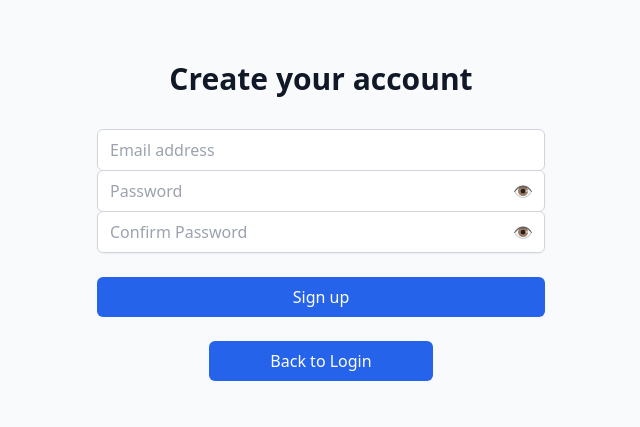
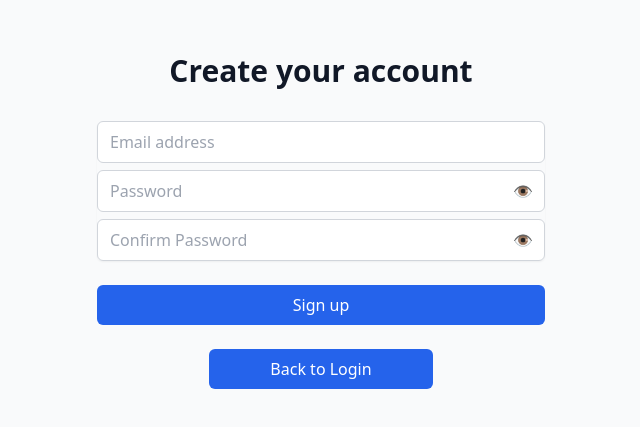
Before and after one commit to pratikmagdum4/SurveyForms, a React (Vite) app: page /signup in a window 1280 px wide. Shown: the part 191-618 px from the top of the page, without its empty margins (319-959 px from the left). Built offline with nearby package versions, Linux system fonts and the light colour scheme.

Commit message:
add:padding

```diff
--- a/src/pages/Login.tsx
+++ b/src/pages/Login.tsx
@@ -66,7 +66,7 @@ export default function Login() {
                 <p className={`${LoginParaCSS}`}>{errors.email.message}</p>
               )}
             </div>
-            <div className="relative">
+            <div className="relative pb-2 pt-2">
               <input
                 type={showPassword ? 'text' : 'password'}
                 {...register('password', { required: 'Password is required' })}
--- a/src/pages/SignupPage.tsx
+++ b/src/pages/SignupPage.tsx
@@ -52,7 +52,7 @@ export default function Signup() {
           </h2>
         </div>
         <form className="mt-8 space-y-6" onSubmit={handleSubmit(onSubmit)}>
-          <div className="rounded-md shadow-sm -space-y-px">
+          <div className="rounded-md shadow-sm -space-y-px ">
             <div>
               <input
                 {...register('email', {
@@ -69,7 +69,7 @@ export default function Signup() {
                 <p className={`${SignUpParaCSS}`}>{errors.email.message}</p>
               )}
             </div>
-            <div className="relative">
+            <div className="relative pb-2 pt-2">
               <input
                 type={showPassword ? 'text' : 'password'}
                 {...register('password', {
@@ -79,7 +79,7 @@ export default function Signup() {
                     message: 'Password must be at least 6 characters',
                   },
                 })}
-                className="input-field"
+                className="input-field "
                 placeholder="Password"
               />
               <button
```
